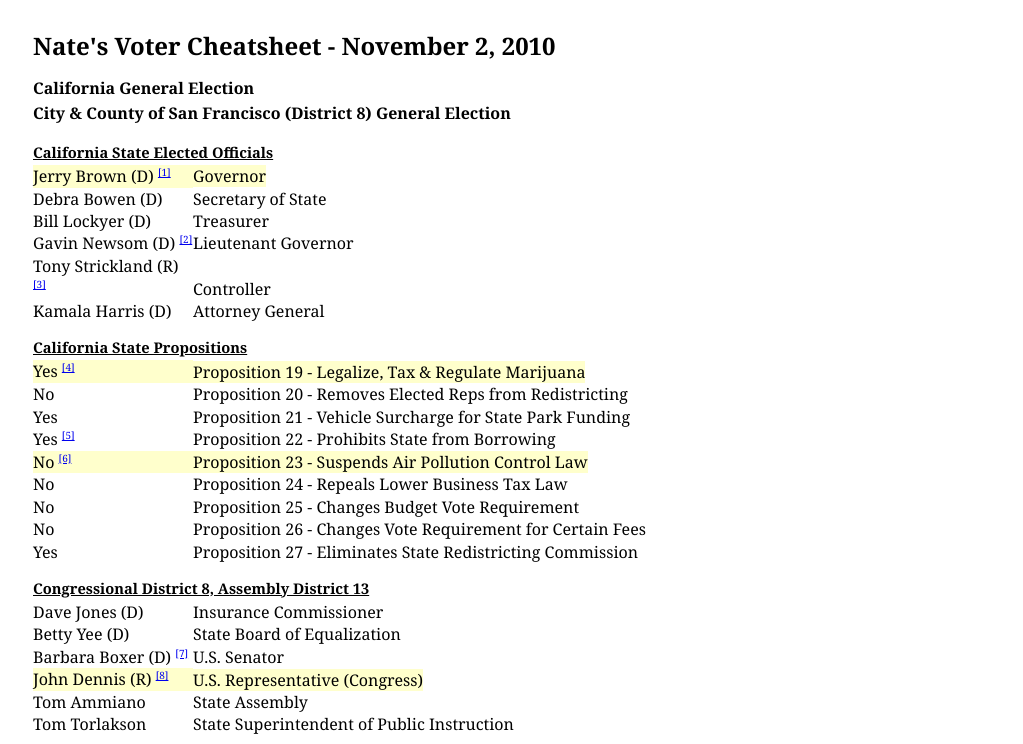
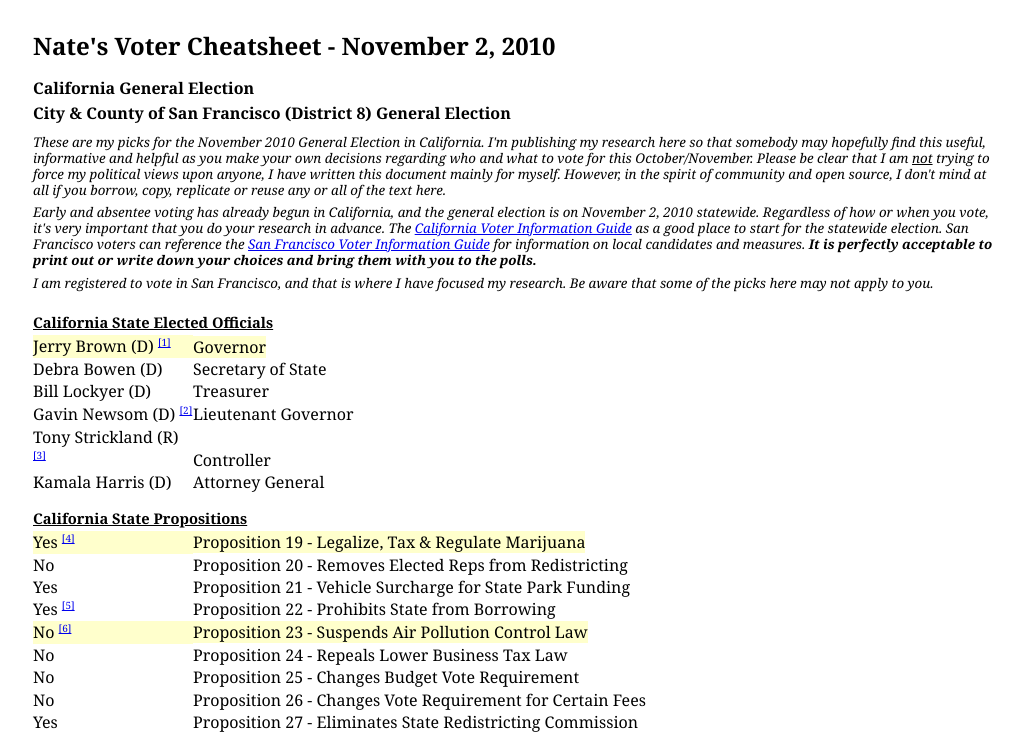
Before and after one commit to heythisisnate/heythisisnate.github.com, a plain HTML site: page california-november-2010-general-election-cheatsheet.html in a window 1280 px wide. Shown: the top 744 px of the page, without its empty margins (5-1028 px from the left). Drawn offline with Linux system fonts and the light colour scheme.

Commit message:
adding preface and CC0

```diff
--- a/california-november-2010-general-election-cheatsheet.html
+++ b/california-november-2010-general-election-cheatsheet.html
@@ -55,7 +55,17 @@
   sup {
     font-size: 10px;
   }
+  .preface {
+    font-size: 10pt;
+    font-style: italic;
+    line-height: 1.2;
+    width: 80%;
+    margin-top: 0.5em;
+  }
 
+  .preface p {
+    margin-bottom: 0.5em;
+  }
   .c0 {
     color: #000099;
     font-size: 11pt;
@@ -163,7 +173,21 @@
 <p class="c4 c10"><a name="h.haw79kz6psez"></a><span class="c5 c8">City &amp; County of San Francisco (District 8) General Election</span>
 </p>
 
-<p class="c4"><span class="v"> </span></p>
+<div class="preface">
+  <p>These are my picks for the November 2010 General Election in California. I'm publishing my research here so that somebody
+  may hopefully find this useful, informative and helpful as you make your own decisions regarding who and what to vote for
+  this October/November. Please be clear that I am <u>not</u> trying to force my political views upon anyone, I have written
+  this document mainly for myself. However, in the spirit of
+  community and open source, I don't mind at all if you borrow, copy, replicate or reuse any or all of the text here.</p>
+  <p>Early and absentee voting has already begun in California, and the general election is on November 2, 2010 statewide.
+  Regardless of how or when you vote, it's very important that you do your research in advance. The <a href="http://www.sos.ca.gov/elections/2010-elections/2010-election-information/november-2010-general-election.htm">California Voter Information Guide</a>
+  as a good place to start for the statewide election. San Francisco voters can reference the <a href="http://www.sfgov2.org/index.aspx?page=2163">San Francisco Voter Information Guide</a> for information
+  on local candidates and measures. <strong>It is perfectly acceptable to print out or write down your choices and bring
+  them with you to the polls.</strong></p>
+
+  <p>I am registered to vote in San Francisco, and that is where I have focused my research. Be aware that
+    some of the picks here may not apply to you.</p>
+</div>
 
 <p class="c4 c10 c14"><a name="h.d9mkbcadw3sz"></a><span class="c2 c5">California State Elected Officials</span></p>
 
@@ -342,5 +366,22 @@
           href="http://www.johndennis2010.com">John
     Dennis</a></span><span class="c7"> and send Nancy packing.</span></p></div>
 </div>
+<hr>
+<p class="c7" xmlns:dct="http://purl.org/dc/terms/" xmlns:vcard="http://www.w3.org/2001/vcard-rdf/3.0#">
+  <a rel="license" href="http://creativecommons.org/publicdomain/zero/1.0/">
+    <img src="http://i.creativecommons.org/l/zero/1.0/80x15.png" style="border-style: none;" alt="CC0" />
+  </a>
+  <br />
+  To the extent possible under law,
+  <a rel="dct:publisher"
+     href="http://heythisisnate.github.com/california-november-2010-general-election-cheatsheet.html">
+    <span property="dct:title">Nate Clark</span></a>
+  has waived all copyright and related or neighboring rights to
+  <span property="dct:title">Nate's Voter Cheatsheet</span>.
+This work is published from
+<span property="vcard:Country" datatype="dct:ISO3166"
+      content="US" about="http://heythisisnate.github.com/california-november-2010-general-election-cheatsheet.html">
+  United States</span>.
+</p>
 </body>
 </html>
```
